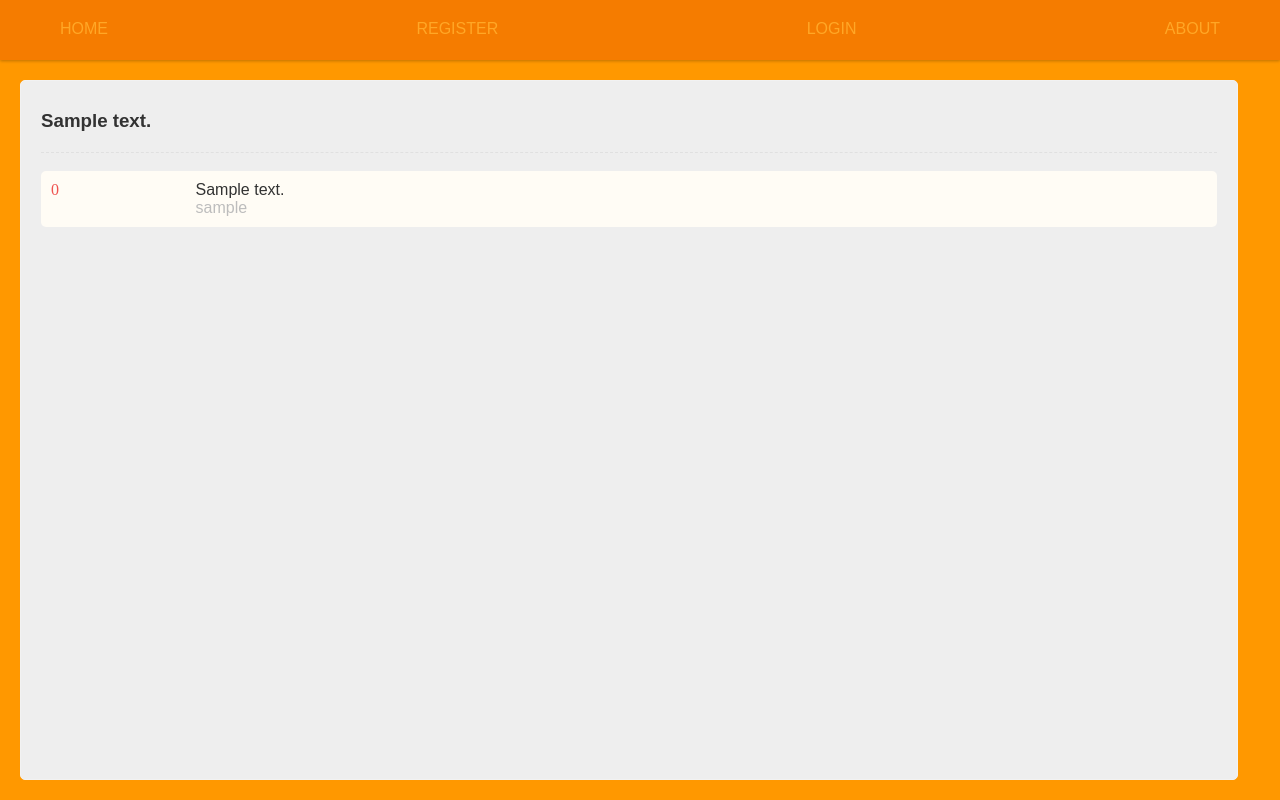
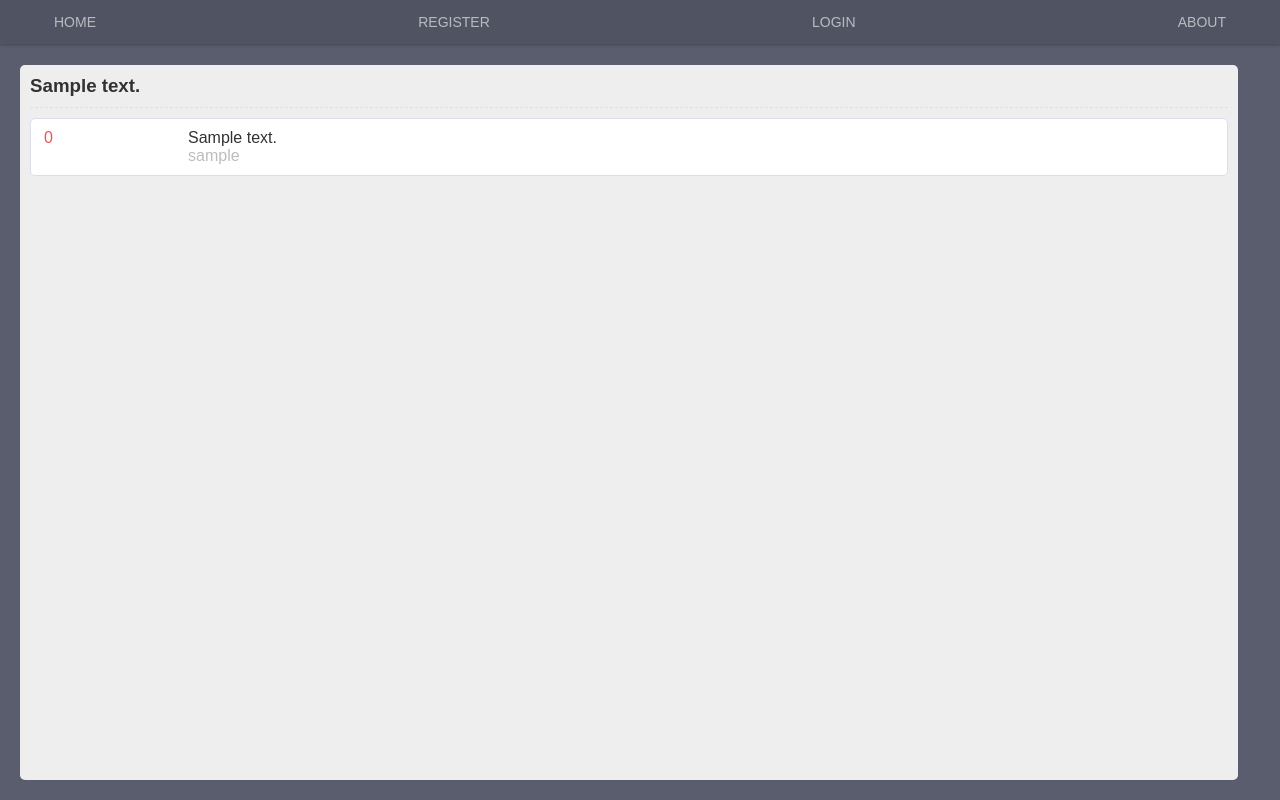
Before and after one commit to cassiebrooks/itech, a Django app: page /quokka/ in a window 1280 px wide. Run offline with Django 3.2, Linux system fonts and the light colour scheme; tables that the repository leaves empty hold one stand-in row (values such as "Sample post"); some libraries are stand-ins or nearby versions.

Commit message:
Colour change

```diff
--- a/quokka/views.py
+++ b/quokka/views.py
@@ -75,3 +75,49 @@ def vote_on_answer(request):
             vote.score = score
             vote.save()
     return HttpResponse(vote.score)
+
+@login_required
+def answer_question(request):
+    if request.method == 'POST':
+        #POST goes here . is_ajax is must to capture ajax requests. Beginner's pit.
+        print "POST received"
+        if request.is_ajax():
+            #Always use get on request.POST. Correct way of querying a QueryDict.
+            qid = request.POST['question_id']
+            text = request.POST['text']
+
+            print "QID and TEXT here"
+            print qid
+            print text
+
+            q = Question.objects.filter(id=int(qid)).first()
+            answer = Answer()
+            answer.text = text
+            answer.question = q
+            answer.author = request.user
+            answer.save()
+
+            #data = (str) qid + "|" + (str) answer.id + "|" + text
+
+            print "Data: " + data
+
+            #Returning same data back to browser.It is not possible with Normal submit
+            return HttpResponse(data)
+
+
+
+
+    # qid = None
+    # text = None
+    # if request.method == 'POST':
+    #     qid = request.GET['question_id']
+    #     text = request.GET['text']
+
+    # if qid:
+    #     q = Question.objects.filter(id=int(qid)).first()
+    #     if q:
+    #         a.text = text
+    #         a.question = q
+    #         a.author = request.user
+    #         a.save()
+    # return HttpResponse(answer)
--- a/static/css/style.css
+++ b/static/css/style.css
@@ -25,33 +25,33 @@ nav ul {
 .wrapper {
 	max-width: 1200px;
 	margin: 0 auto;
-	padding-top: 80px;	/* means content starts 20px below nav */
+	padding-top: 60px;	/* means content starts 20px below nav */
 }
 
 nav {
-	background-color: #f57c00;
+	background-color: rgba(0,0,0,0.1);
 	box-shadow: 0 1px 3px rgba(0,0,0,0.10), 0 1px 3px rgba(0,0,0,0.17);
 	position: fixed;
 	width: 100%;
 	z-index: 1;
-	height: 60px;
 }
 
 nav a {
-	color: #ffa726;
+	color: rgba(255,255,255,0.6);
 	text-decoration: none;
 	text-transform: uppercase;
-	padding: 20px;
+	padding: 14px;
+	font-size: 14px;
 	display: block;
 	transition: color 0.5s ease;
 }
 
 nav a:visited {
-	color: #ffa726;
+	color: rgba(255,255,255,0.6);
 }
 
 nav a:hover {
-	color: #fff3e0;
+	color: rgba(255,255,255,1);
 }
 
 h1 {
@@ -66,13 +66,13 @@ ul.questions {
 	left: 0;
 	right: 0;
 	bottom: 0;
-	padding: 80px 20px 20px 20px; /* 20px more than header height */
+	padding: 65px 20px 20px 20px; /* 20px more than header height */
 	display: flex;
 	/*margin: 0 -10px;*/
 	-webkit-margin-before: 0;
 	-webkit-margin-after: 0;
 	overflow-y: auto;
-	background-color: #ff9800
+	background-color: #5a5d6e;
 }
 
 ul.questions:after {
@@ -90,18 +90,17 @@ li.question {
 	vertical-align: top;
 	flex: 1;
 	min-width: 300px;
-	/*height: 100%;*/
 	overflow-y: auto;
-	padding: 10px 20px;
+	padding: 10px;
 	margin-right: 20px;
     border-radius: 5px;
     background-color: #eeeeee;
-    border: 1px solid #f2f2f2;
 }
 
 .question h3 {
-	padding-bottom: 20px;
+	padding-bottom: 10px;
 	border-bottom: 1px dashed #E0E0E0;
+	margin: 0 0 10px 0;
 }
 
 ul.answers {
@@ -114,7 +113,8 @@ li.answer {
 	margin-bottom: 10px;
 	padding: 10px;
 	border-radius: 5px;
-	background-color: #FFFCF5;
+	background-color: #ffffff;
+	border: 1px solid #DCDDEA;
 	display: flex;
 }
 
@@ -228,3 +228,8 @@ li.answer {
 	background-color: red !important;
 	/* TO DO */
 }
+
+.score {
+	margin-left: 3px;
+	font-family: sans-serif;
+}
```
Also changed, not shown: static/js/quokka-ajax.js (+71 -0 lines).
